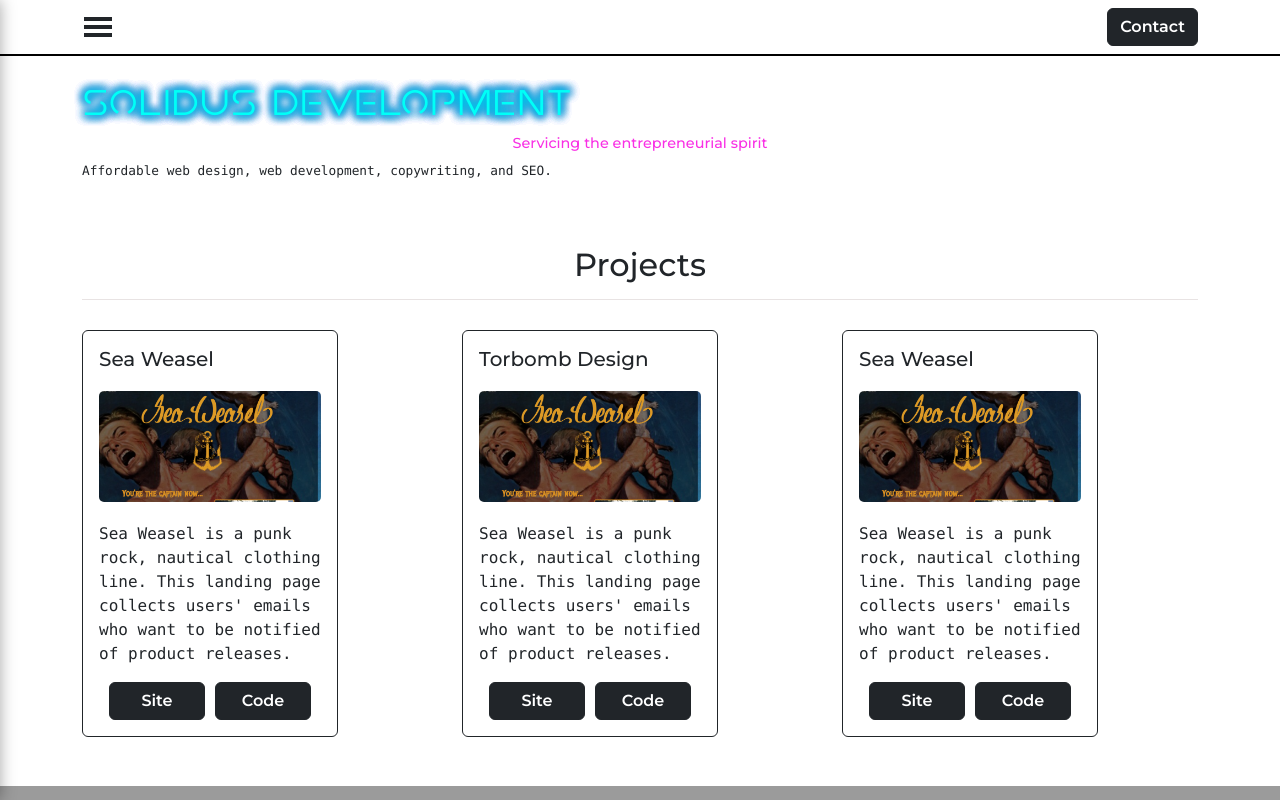
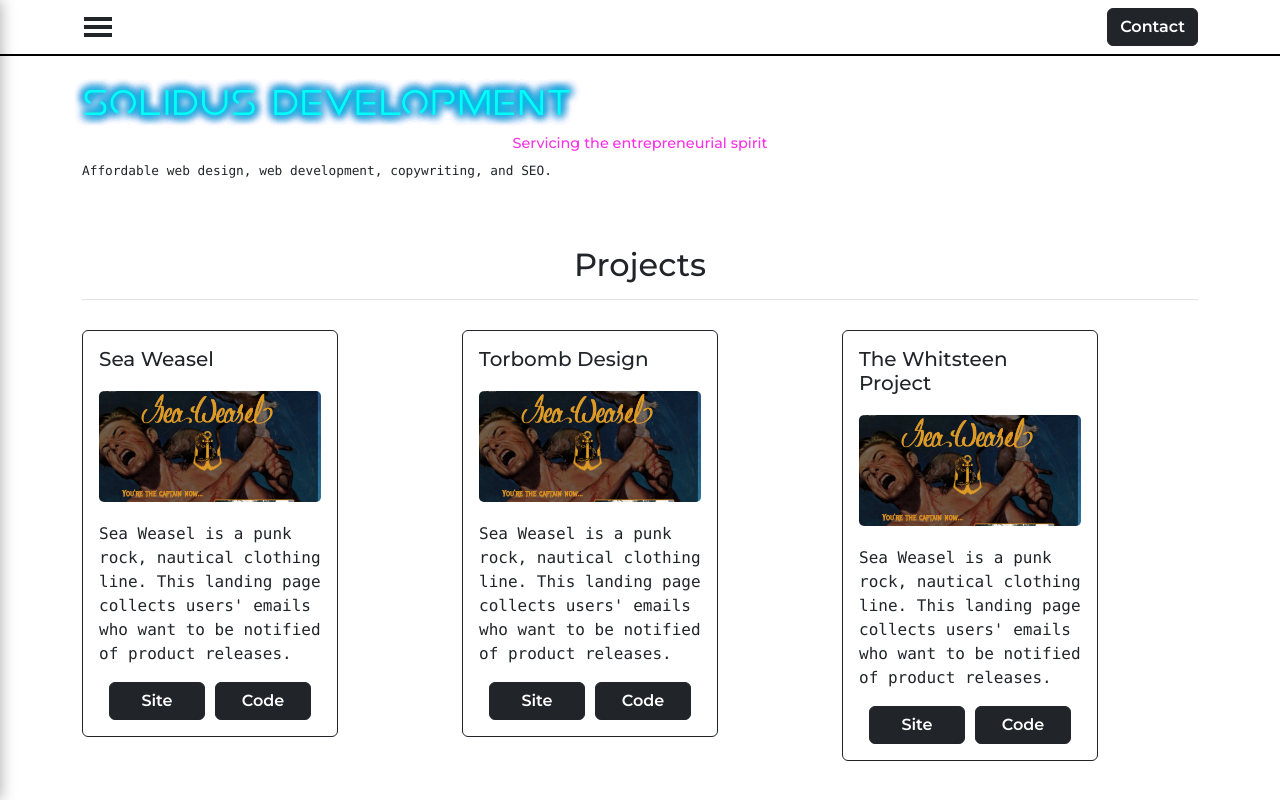
Before and after one commit to solidus-development/solidus-development, a React (Create React App) app: page / in a window 1280 px wide. Shown: the top 800 px of the page. Built offline with nearby package versions, Linux system fonts and the light colour scheme.

Commit message:
added a title to Projects

```diff
--- a/src/components/Projects.js
+++ b/src/components/Projects.js
@@ -40,7 +40,7 @@
                 <Col className='projects-col'>
                     <Card border='dark' style={{ width: '16rem'}}>
                         <Card.Body>
-                            <Card.Title style={{ marginBottom: '20px'}}>Sea Weasel</Card.Title>
+                            <Card.Title style={{ marginBottom: '20px'}}>The Whitsteen Project</Card.Title>
                             <Card.Img src={seaweasel} style={{ marginBottom: '20px'}}/>
                             <Card.Text>Sea Weasel is a punk rock, nautical clothing line. This landing page collects users' emails who want to be notified of product releases.</Card.Text>
                             <div className='card-buttons'>
```
